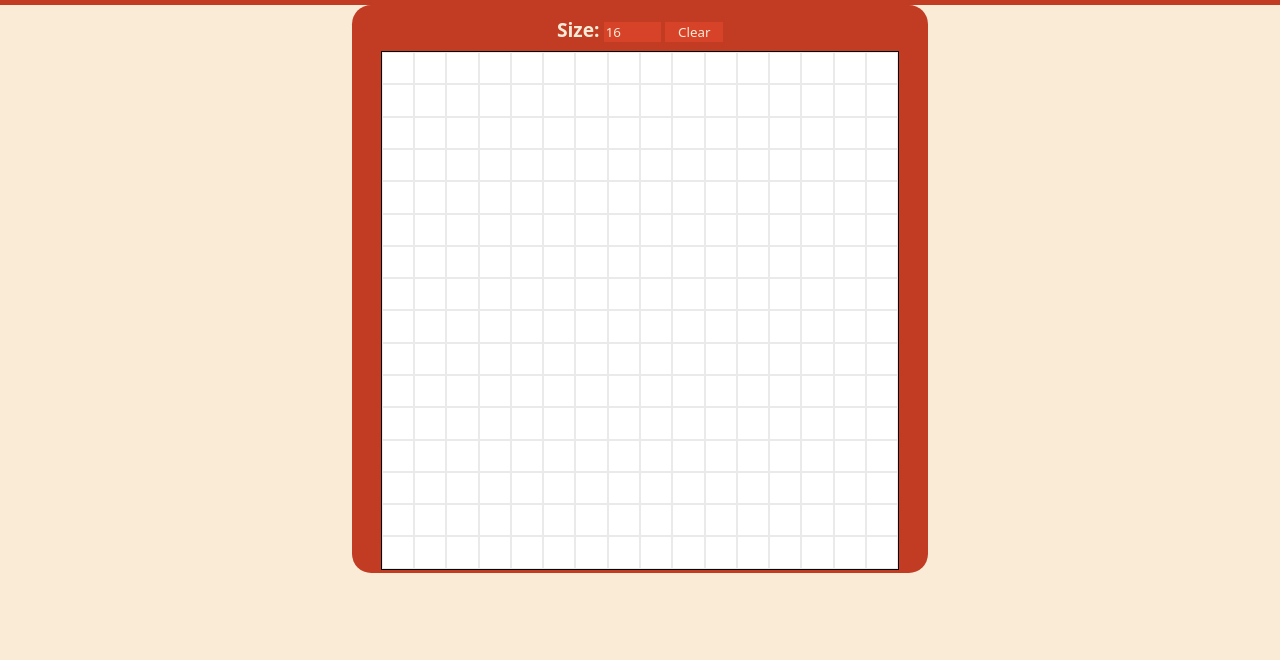
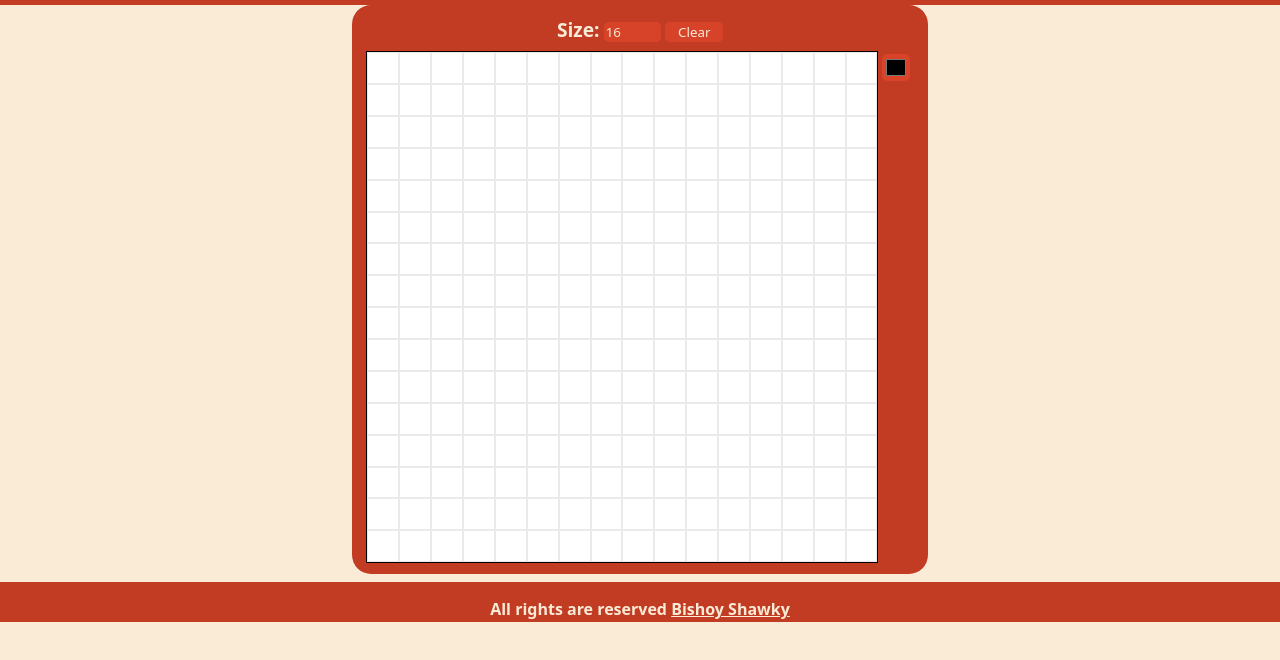
Before and after one commit to bishomilad/etch-a-sketch, a website: page index.html in a window 1280 px wide. Both pictures are taken after a click on the button "Clear". Shown: the part 54-714 px from the top of the page. Drawn offline with Linux system fonts and the light colour scheme.

Commit message:
Adding color picker functionality

```diff
--- a/etchASketch.js
+++ b/etchASketch.js
@@ -1,6 +1,10 @@
+const gridContainer = document.querySelector(".container");
+const clearBtn = document.querySelector(".clearBtn");
+const colorPicker = document.querySelector(".toolbar > input")
+
 //parameter for changing grid size
 let gridSize = 16;
-const gridContainer = document.querySelector(".container");
+
 
 const fillContainer = function(){
     const gridRowDiv = document.createElement("div");
@@ -20,13 +24,30 @@ const fillContainer = function(){
 }
 
 gridContainer.addEventListener("mouseout", e =>{
+    let color = colorPicker.value;
     if(e.target.classList.contains("gridDiv")){
-        e.target.classList.add("hoveredOn");
+        e.target.style.backgroundColor = color;
     }
 })
 
 fillContainer();
 
+clearBtn.addEventListener("click", e=>{
+    gridSize= Number(document.querySelector(".inputText").value);
+    gridSize= validateInput(gridSize);
+    document.querySelector(".inputText").value = gridSize;
+    deleteGrid();
+    fillContainer();
+})
+
+
+function validateInput(input){
+    if(input<1) return 2;
+    if(input>100) return 100;
+    return input;
+
+}
+
 function deleteGrid(){
 gridContainer.querySelectorAll(".gridRowDiv").forEach(item => gridContainer.removeChild(item));
 }
--- a/index.html
+++ b/index.html
@@ -25,10 +25,21 @@
         />
         <button class="clearBtn">Clear</button>
       </div>
-
-      <div class="container"></div>
+      <div class="main">
+        <div class="container"></div>
+        <div class="toolbar">
+          <input type="color" />
+        </div>
+      </div>
     </div>
-    <div class="footer"></div>
+    <div class="footer">
+      <p>
+        All rights are reserved
+        <a href="https://www.github.com/bishomilad" target="_blank"
+          >Bishoy Shawky</a
+        >
+      </p>
+    </div>
     <script src="etchASketch.js"></script>
   </body>
 </html>
--- /dev/null
+++ b/package.json
@@ -0,0 +1,5 @@
+{
+  "dependencies": {
+    "html2canvas": "^1.4.1"
+  }
+}
--- a/style.css
+++ b/style.css
@@ -1,6 +1,12 @@
+/*
+:root {
+  --picked-color: rgb(0, 0, 0);
+}*/
+
+
 *{
     box-sizing: border-box;
-        color: antiquewhite;
+    color: antiquewhite;
     font-family:system-ui, -apple-system, BlinkMacSystemFont, 'Segoe UI', Roboto, Oxygen, Ubuntu, Cantarell, 'Open Sans', 'Helvetica Neue', sans-serif;
 }
 
@@ -34,8 +40,9 @@ h1{
     font-size: 1.2rem;
 }
 
-.inputText, .clearBtn{
+.inputText, .clearBtn, .toolbar > input{
     width: 20%;
+    border-radius: 0.3rem;
     background-color: rgba(223, 70, 43, 0.733);
     border-style: none;
 }
@@ -94,5 +101,34 @@ h1{
 
 .hoveredOn{
     transition: background-color 0.2s;
-    background-color: black;
+    /*background-color: var(--picked-color);*/
 }
+
+.footer{
+    background-color: rgb(194, 60, 36);
+    margin-top: 0.5rem;
+    width: 100%;
+    padding: 0;
+    text-align: center;
+
+}
+
+.footer p{
+    height: 0.5rem;
+    font-weight: 700;
+}
+
+.main{
+    width: 95%;
+    height: 100%;
+    display: flex;
+    flex-direction: row;
+    flex: 1 1 auto;
+    padding-bottom: 0.5rem;
+}
+
+.toolbar > input{
+    border: 0 none antiquewhite;
+    margin: 0.2rem;
+    width: 1.8rem;
+}
```
Also changed, not shown: 2 other files.
